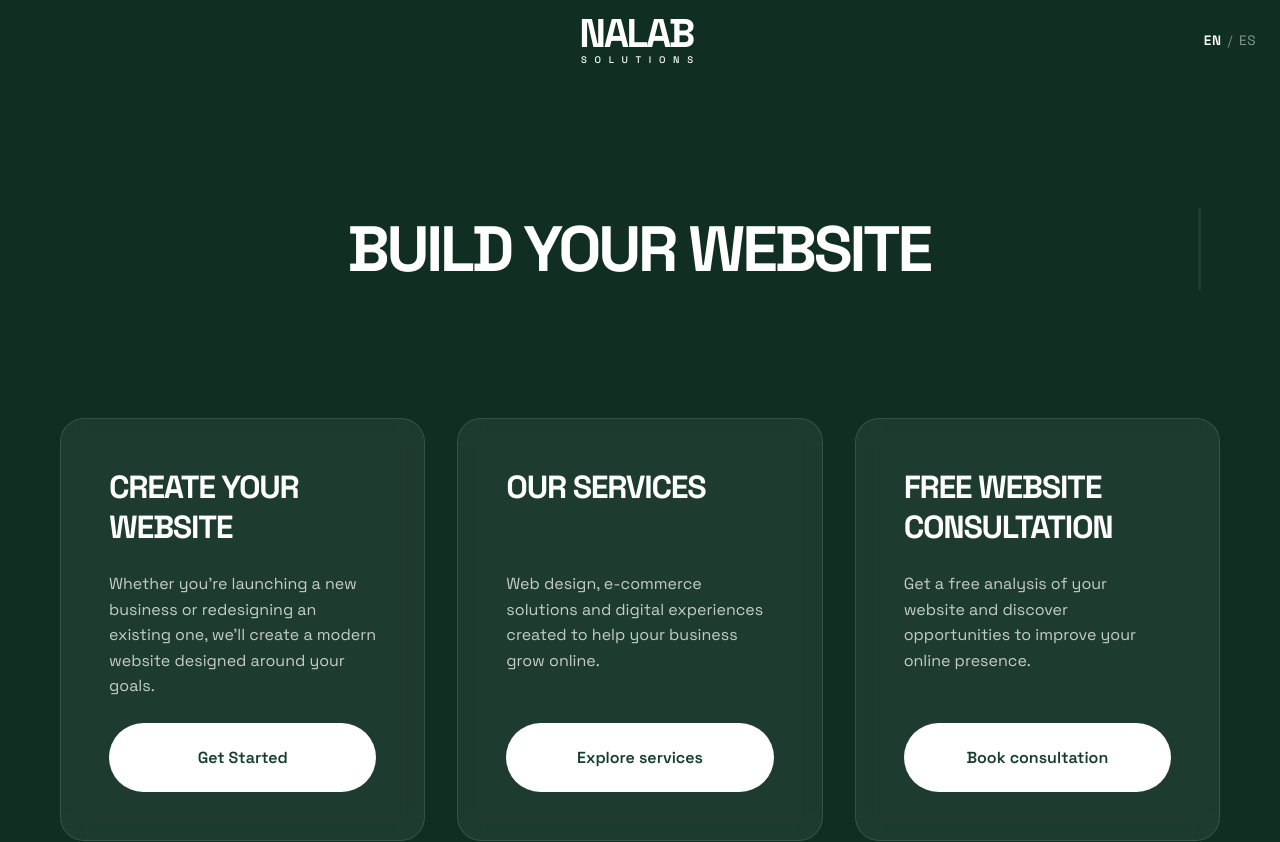
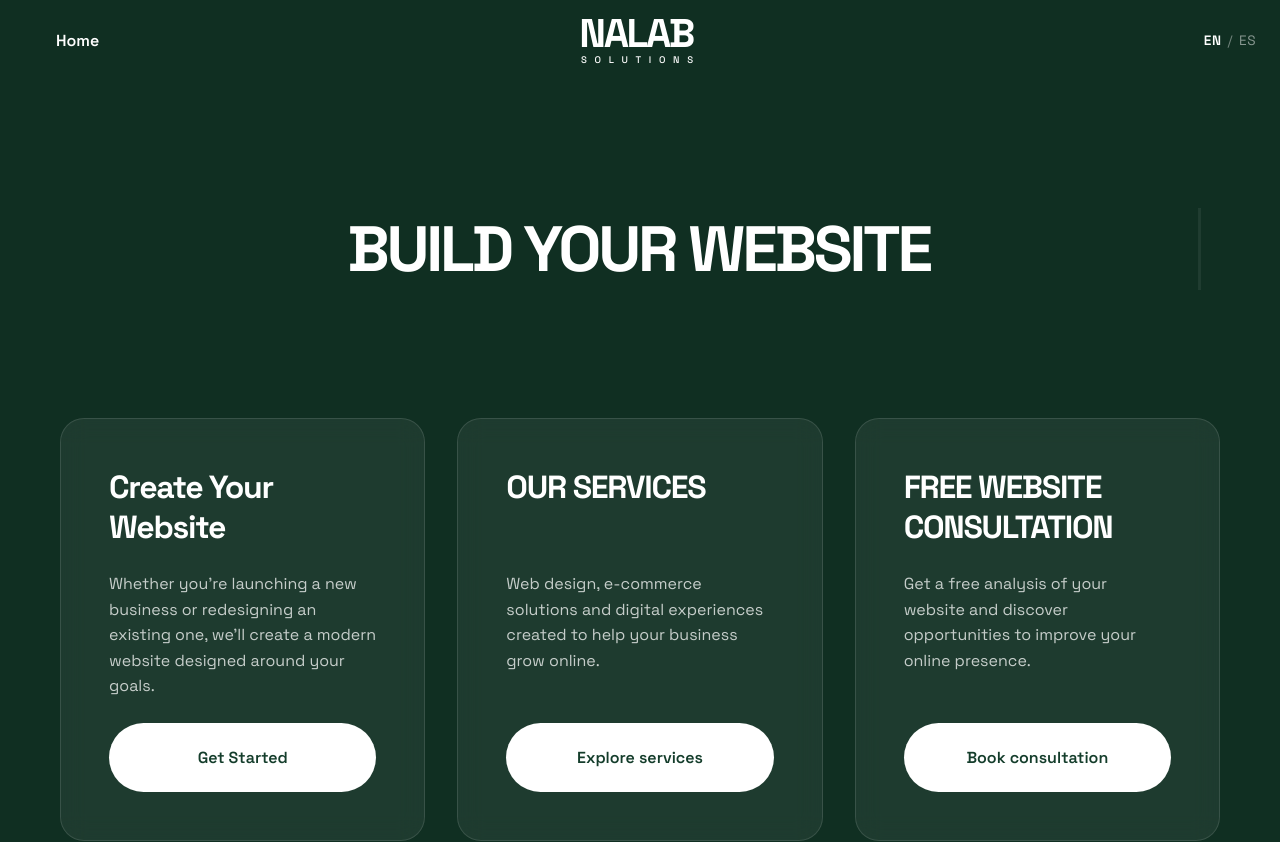
Before and after one commit to pablonare/nalabs, a Next.js app: page / in a window 1280 px wide. Shown: the top 842 px of the page. Built offline with nearby package versions, Linux system fonts and the light colour scheme.

Commit message:
Sync i18n and header updates from main

```diff
--- a/messages/en.json
+++ b/messages/en.json
@@ -1,11 +1,15 @@
 {
+  "Header": {
+    "nav": "Home"
+  },
+
   "hero": {
     "title": "BUILD YOUR WEBSITE"
   },
 
   "intro": {
     "card1": {
-      "title": "CREATE YOUR WEBSITE",
+      "title": "Create Your Website",
       "description": "Whether you're launching a new business or redesigning an existing one, we'll create a modern website designed around your goals.",
       "cta": "Get Started"
     },
--- a/messages/es.json
+++ b/messages/es.json
@@ -1,10 +1,14 @@
 {
+  "Header": {
+    "nav": "Inicio"
+  },
+
   "hero": {
     "title": "CONSTRUYE TU SITIO WEB"
   },
   "intro": {
     "card1": {
-      "title": "CREA TU SITIO WEB",
+      "title": "Crea tu sitio web",
       "description": "Ya sea que estés lanzando un nuevo negocio o rediseñando uno existente, crearemos un sitio web moderno diseñado según tus objetivos.",
       "cta": "Comenzar"
     },
--- a/src/components/layout/header/Header.jsx
+++ b/src/components/layout/header/Header.jsx
@@ -1,5 +1,6 @@
 import Brand from "@/components/ui/brand/Brand";
 import LanguageSwitcher from "./LanguageSwitcher";
+import Navbar from "./Nav";
 
 import styles from "./Header.module.css";
 
@@ -7,11 +8,16 @@ export default function Header() {
   return (
     <header className={styles.header}>
       <div className={styles.content}>
-        <div className={styles.side} />
+        <div className={styles.side}>
+          <Navbar />
+        </div>
+
         <Brand />
+
         <div className={styles.side}>
           <LanguageSwitcher />
         </div>
+
       </div>
     </header>
   );
--- /dev/null
+++ b/src/components/layout/header/Nav.module.css
@@ -0,0 +1,17 @@
+.nav {
+  display: flex;
+  justify-content: center;
+  align-items: center;
+  padding: 1rem 2rem;
+}
+
+.nav a {
+  color: white;
+  text-decoration: none;
+  font-weight: 600;
+  transition: opacity 0.2s;
+}
+
+.nav a:hover {
+  opacity: 0.7;
+}
--- /dev/null
+++ b/src/components/layout/header/Nav.tsx
@@ -0,0 +1,13 @@
+import Link from "next/link";
+import styles from "./Nav.module.css";
+import { useTranslations } from "next-intl";
+
+export default function Navbar() {
+  const t = useTranslations("Header");
+
+  return (
+    <nav className={styles.nav}>
+      <Link href="/">{t("nav")}</Link>
+    </nav>
+  );
+}
```
